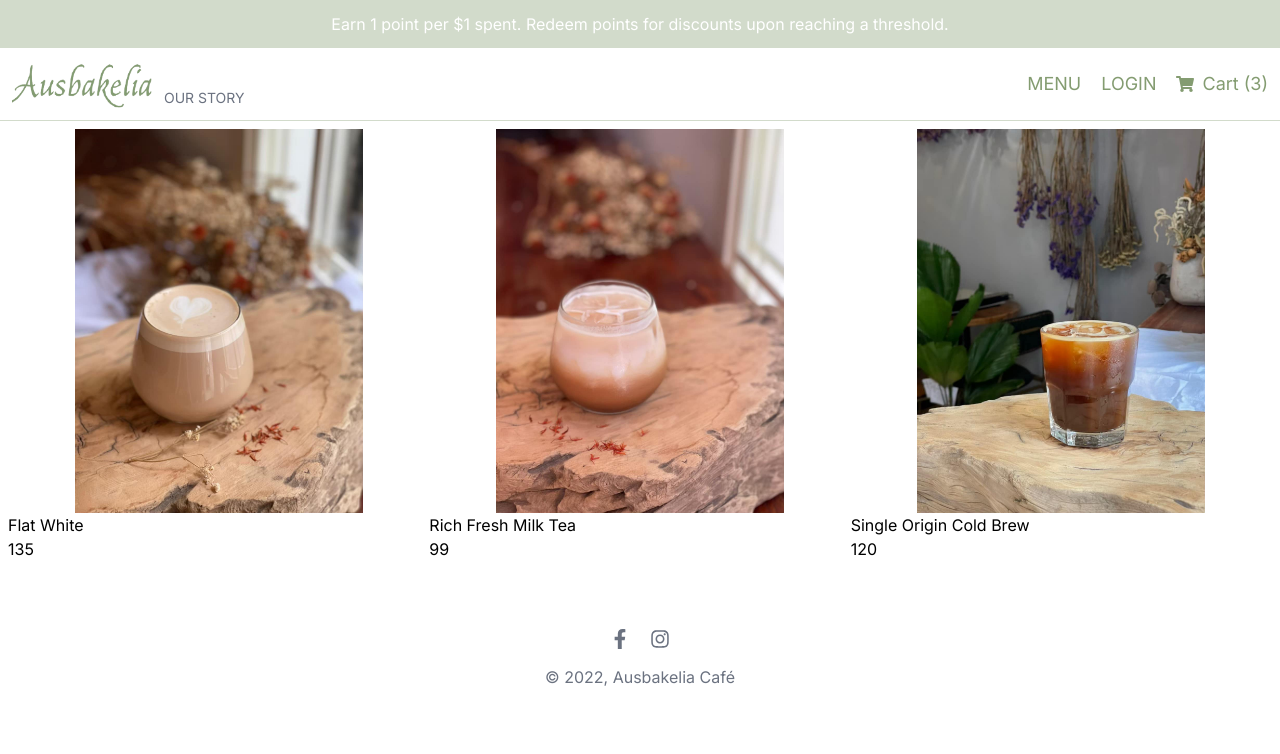
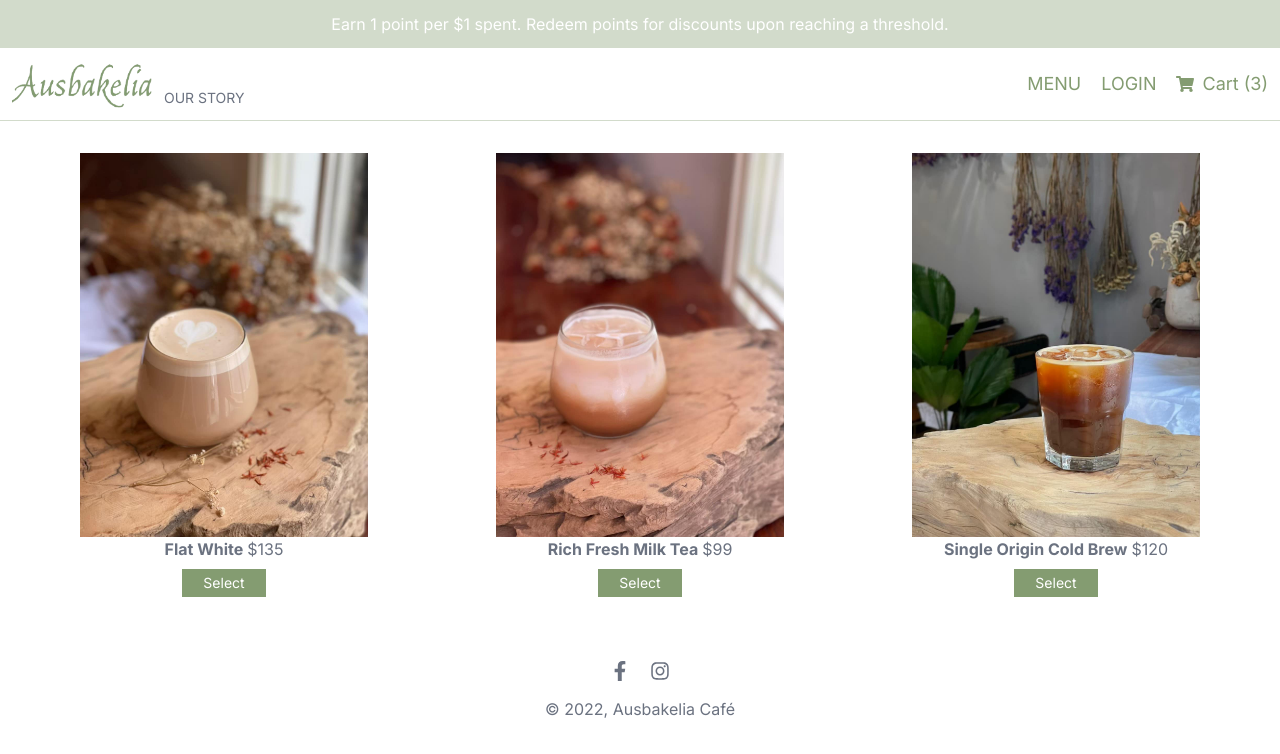
Before and after one commit to wooclmd/Ausbakelia-UI-, a Next.js app: page /menu/drinks in a window 1280 px wide. Shown: the top 754 px of the page. Built offline with nearby package versions, Linux system fonts and the light colour scheme.

Commit message:
Menu page finished

```diff
--- a/src/app/menu/[category]/page.tsx
+++ b/src/app/menu/[category]/page.tsx
@@ -5,10 +5,10 @@ import Image from "next/image";
 
 const CategoryPage = () => {
   return (
-    <div className="p-2 flex flex-wrap">
+    <div className="p-2 flex flex-wrap md:p-4">
       {coffee.map((item) => (
         <Link
-          className="w-full h-[60vh] sm:w-1/2 lg:w-1/3"
+          className="w-full h-[60vh] mt-4 sm:w-1/2 lg:w-1/3"
           key={item.id}
           href={`/product/${item.id}`}
         >
@@ -25,9 +25,16 @@ const CategoryPage = () => {
           )}
 
           {/* Text container */}
-          <div>
-            <h1>{item.title}</h1>
-            <h2>{item.price}</h2>
+          <div className="flex flex-col gap-2">
+            <div className="flex items-center justify-center gap-1 text-gray-500">
+              <h1 className="font-bold">{item.title}</h1>
+              <h2>${item.price}</h2>
+            </div>
+            <div className="flex items-center justify-center">
+              <button className="text-white px-2 py-1 w-1/5 text-sm bg-[#849c71] hover:text-[#849c71] hover:bg-white">
+                Select
+              </button>
+            </div>
           </div>
         </Link>
       ))}
--- a/src/data.ts
+++ b/src/data.ts
@@ -40,6 +40,16 @@ type Products = {
   option1?: ProductOption[];
   option2?: ProductOption[];
 }[];
+
+type Product = {
+  id: number;
+  title: string;
+  desc: string;
+  img: string;
+  price: number;
+  option1?: ProductOption[];
+  option2?: ProductOption[];
+};
 
 export const coffee: Products = [
   {
@@ -155,3 +165,31 @@ export const savouries: Products = [
     price: 99,
   },
 ];
+
+export const singleProduct: Product = {
+  id: 1,
+  title: "Flat White",
+  desc: "Flat White. Regular, unsweetened. A common 'short white coffee' found in New Zealand and Australia, offering a richer coffee aroma.",
+  img: "/fw.jpg",
+  price: 135,
+  option1: [
+    {
+      title: "Hot",
+      additionalPrice: 0,
+    },
+    {
+      title: "Cold",
+      additionalPrice: 0,
+    },
+  ],
+  option2: [
+    {
+      title: "Medium",
+      additionalPrice: 0,
+    },
+    {
+      title: "Large",
+      additionalPrice: 20,
+    },
+  ],
+};
```
